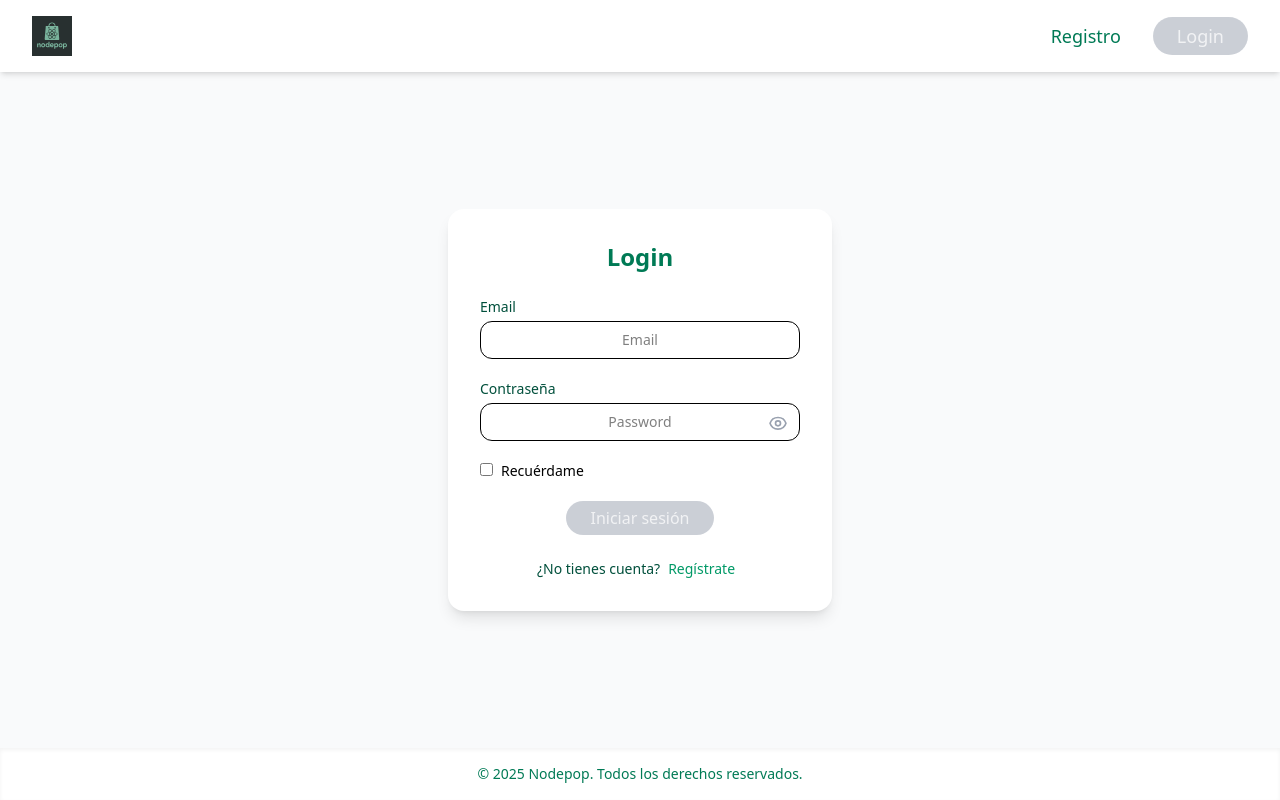
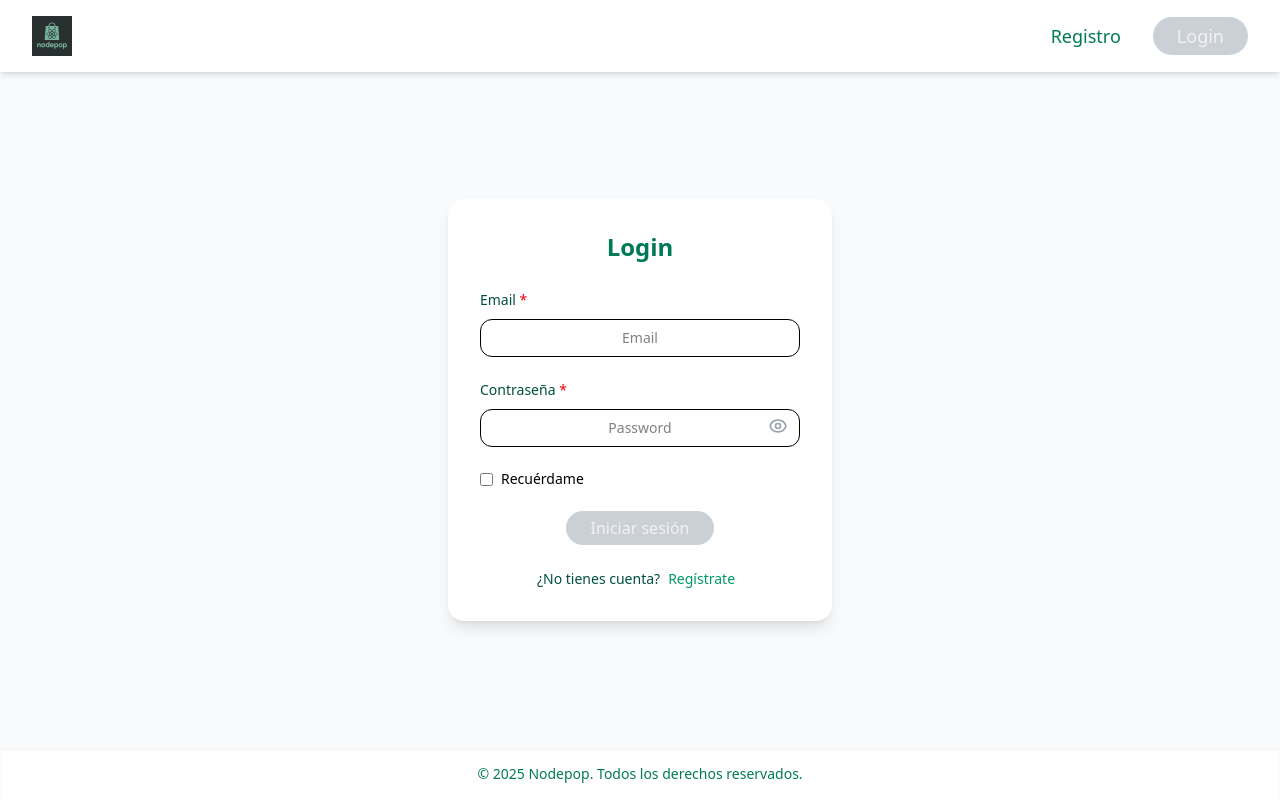
Before and after one commit to HLozano87/nodepop-react-redux, a React (Vite) app: page /login in a window 1280 px wide. Built offline with nearby package versions, Linux system fonts and the light colour scheme; no server answers.

Commit message:
feat: improve login component to show/hide password and update login page tests

```diff
--- a/src/components/ui/formFields.tsx
+++ b/src/components/ui/formFields.tsx
@@ -1,39 +1,74 @@
-import React from "react";
+import React, { useState } from "react";
+import { EyeShow, EyeHide } from "../icons/eyes";
+import clsx from "clsx";
+import { Button } from "./button";
 
 interface InputProps extends React.InputHTMLAttributes<HTMLInputElement> {
-  type: string;
   id: string;
   name: string;
-  onChange: (event: React.ChangeEvent<HTMLInputElement>) => void;
+  type: string;
   label?: string;
+  required?: boolean;
   labelClassName?: string;
-  inputDefault?: string
-  required?: boolean;
 }
 
 export const Input = ({
   id,
+  name,
   type,
-  name,
+  label,
+  required,
+  labelClassName,
+  value,
   onChange,
-  required,
-  label,
-  labelClassName,
-  inputDefault,
   ...props
 }: InputProps) => {
+  const [showPassword, setShowPassword] = useState(false);
+  const isPassword = type === "password";
+  const inputType = isPassword ? (showPassword ? "text" : "password") : type;
+
   return (
     <div>
       {label && (
         <label
           htmlFor={id}
-          className={`text-sm font-medium text-emerald-900 ${labelClassName}`}
+          className={clsx(
+            "text-sm font-medium text-emerald-900",
+            labelClassName,
+          )}
         >
           {label}
-          {required && <span className="text-red-600">*</span>}
+          {required && <span className="text-red-600"> *</span>}
         </label>
       )}
-      <input type={type} id={id} name={name} onChange={onChange} {...props} />
+      <div className="relative mt-1">
+        <input
+          id={id}
+          name={name}
+          type={inputType}
+          value={value}
+          onChange={onChange}
+          required={required}
+          className={clsx(
+            "w-full rounded-xl border px-4 py-2 text-sm focus:ring-2 focus:ring-emerald-600 focus:outline-none",
+            isPassword && "pr-10",
+          )}
+          {...props}
+        />
+        {isPassword && (
+          <Button
+            type="button"
+            className="absolute top-1/2 right-3 -translate-y-1/2 text-gray-400 transition-colors hover:text-emerald-600"
+            onClick={() => setShowPassword(!showPassword)}
+            aria-label={
+              showPassword ? "Ocultar contraseña" : "Mostrar contraseña"
+            }
+            title={showPassword ? "Ocultar contraseña" : "Mostrar contraseña"}
+          >
+            {showPassword ? <EyeHide /> : <EyeShow />}
+          </Button>
+        )}
+      </div>
     </div>
   );
 };
--- a/src/pages/auth/login-page.tsx
+++ b/src/pages/auth/login-page.tsx
@@ -3,8 +3,6 @@ import { Button } from "../../components/ui/button";
 import { storage } from "../../utils/storage";
 import { Link, useNavigate } from "react-router-dom";
 import type { CredentialUser } from "./types-auth";
-import clsx from "clsx";
-import { EyeShow, EyeHide } from "../../components/icons/eyes";
 import { SpinnerLoadingText } from "../../components/icons/spinner";
 import { Input } from "../../components/ui/formFields";
 import { useLoginAction } from "../../store/auth/hooks";
@@ -16,7 +14,6 @@ export const LoginPage = () => {
   const loginAction = useLoginAction();
   const { showSuccess, showError } = useNotifications();
   const [isLoading, setIsLoading] = useState(false);
-  const [showPassword, setShowPassword] = useState(false);
 
   const [credential, setCredentials] = useState<CredentialUser>({
     email: "",
@@ -77,14 +74,8 @@ export const LoginPage = () => {
           remember: credential.remember ?? false,
         }}
       >
-        <div>
-          <label
-            htmlFor="email"
-            className="block text-sm font-medium text-emerald-900"
-          >
-            Email
-          </label>
         <Input
+          label="Email"
           className="mt-1 w-full rounded-xl border px-4 py-2 text-center text-sm focus:ring-2 focus:ring-emerald-600 focus:outline-none"
           type="email"
           id="email"
@@ -94,19 +85,11 @@ export const LoginPage = () => {
           value={credential.email}
           required
         />
-        </div>
 
-        <div>
-          <label
-            htmlFor="password"
-            className="block text-sm font-medium text-emerald-900"
-          >
-            Contraseña
-          </label>
-          <div className="relative">
         <Input
+          label="Contraseña"
           className="mt-1 w-full rounded-xl border px-4 py-2 text-center text-sm focus:ring-2 focus:ring-emerald-600 focus:outline-none"
-              type={showPassword ? "text" : "password"}
+          type="password"
           id="password"
           name="password"
           placeholder="Password"
@@ -115,25 +98,6 @@ export const LoginPage = () => {
           value={credential.password}
           onChange={handleChange}
         />
-            <Button
-              type="button"
-              className={clsx(
-                "absolute top-1/2 right-3 text-gray-400 transition-colors",
-                "-translate-y-1/3",
-                showPassword && "hover:text-emerald-600",
-                !showPassword && "hover:text-rose-600",
-              )}
-              onClick={() => setShowPassword(!showPassword)}
-              disabled={isLoading}
-              aria-label={
-                showPassword ? "Ocultar contraseña" : "Mostrar contraseña"
-              }
-              title={showPassword ? "Ocultar contraseña" : "Mostrar contraseña"}
-            >
-              {showPassword ? <EyeHide /> : <EyeShow />}
-            </Button>
-          </div>
-        </div>
 
         <div className="input-login flex items-center justify-between text-sm">
           <label htmlFor="remember" className="flex items-center">
--- a/src/pages/signup/signup-page.tsx
+++ b/src/pages/signup/signup-page.tsx
@@ -7,16 +7,14 @@ import {
 import { Button } from "../../components/ui/button";
 import { createdUser } from "./service";
 import { useNavigate } from "react-router-dom";
-import { useMessages } from "../../components/hooks/useMessage";
-import { Notifications } from "../../components/ui/notification";
 import { REGEXP } from "../../utils/constants";
 import { Input } from "../../components/ui/formFields";
 import { Form } from "../../components/ui/form";
 import { Page } from "../../components/layout/page";
+import { useNotifications } from "../../components/hooks/useNotifications";
 
 export const SignUpPage = () => {
-  const { successMessage, errorMessage, showSuccess, showError } =
-    useMessages();
+  const { showSuccess, showError } = useNotifications();
 
   const navigate = useNavigate();
   const [formData, setFormData] = useState({
@@ -91,10 +89,6 @@ export const SignUpPage = () => {
   return (
     <div className="mx-auto max-w-sm rounded-2xl bg-white p-8 shadow-lg">
       <Page title={"Registro"}>
-        <Notifications
-          successMessage={successMessage}
-          errorMessage={errorMessage}
-        />
         <Form onSubmit={handleSubmit} className="space-y-5">
           <Input
             label="Nombre"
@@ -128,7 +122,7 @@ export const SignUpPage = () => {
             )}
 
           <Input
-            label="Correo"
+            label="Email"
             className="mt-1 w-full rounded-xl border px-4 py-2 text-center text-sm focus:ring-2 focus:ring-emerald-600 focus:outline-none"
             type="email"
             id="email"
```
Also changed, not shown: 1 other file (tests, documents, lock files or other folders). Lines whose indentation alone changed are shown as unchanged.
